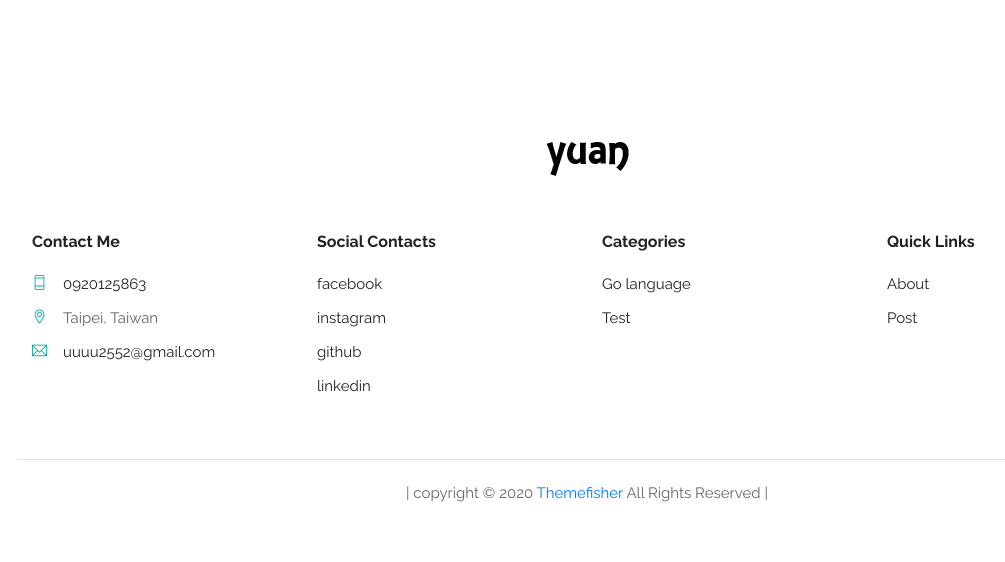
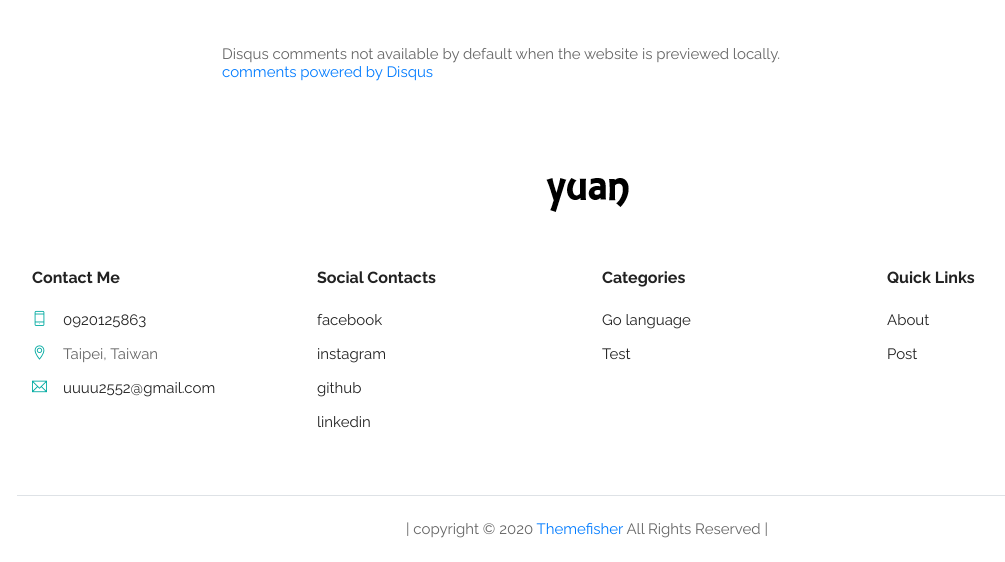
Before and after one commit to yuan115/yuan115.github.io, a plain HTML site: page blog/post-13/index.html in a window 1280 px wide. Shown: the part 4153-4715 px from the top of the page, without its empty margins (53-1058 px from the left). Before the commit the page ends 4679 px from the top, so only its background shows below. Drawn offline with Linux system fonts and the light colour scheme.

Commit message:
Add Disqus

```diff
--- a/blog/post-13/index.html
+++ b/blog/post-13/index.html
@@ -257,7 +257,26 @@ raw Markdown line up prettily. You can also use inline Markdown.</p>
         </div>
 
 
+        <div id="disqus_thread"></div>
+<script type="application/javascript">
+    var disqus_config = function () {
 
+
+
+    };
+    (function() {
+        if (["localhost", "127.0.0.1"].indexOf(window.location.hostname) != -1) {
+            document.getElementById('disqus_thread').innerHTML = 'Disqus comments not available by default when the website is previewed locally.';
+            return;
+        }
+        var d = document, s = d.createElement('script'); s.async = true;
+        s.src = '//' + "guanyuanwang" + '.disqus.com/embed.js';
+        s.setAttribute('data-timestamp', +new Date());
+        (d.head || d.body).appendChild(s);
+    })();
+</script>
+<noscript>Please enable JavaScript to view the <a href="https://disqus.com/?ref_noscript">comments powered by Disqus.</a></noscript>
+<a href="https://disqus.com" class="dsq-brlink">comments powered by <span class="logo-disqus">Disqus</span></a>
       </div>
     </div>
   </div>
```
Also changed, not shown: blog/test2/index.html (+19 -0 lines).
